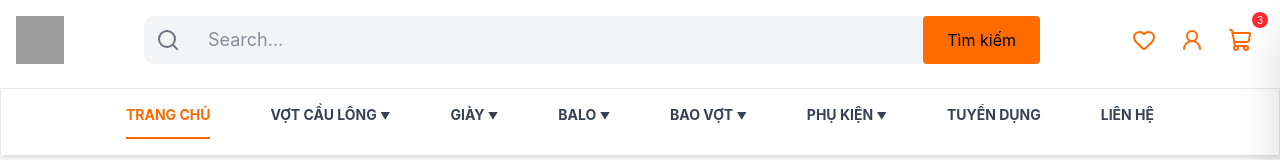
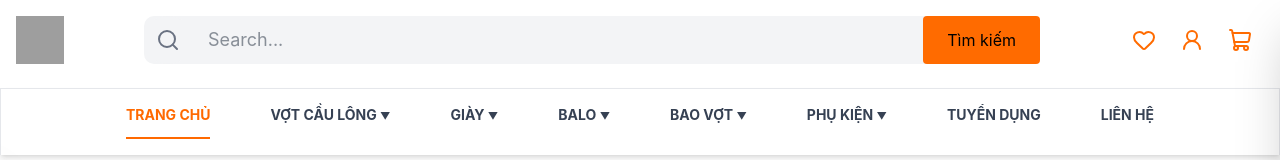
Before and after one commit to TemmaVN/Badminton_Shop, a React app in the folder Frontend/: page /cart in a window 1280 px wide. Shown: the top 160 px of the page. Built offline with nearby package versions, Linux system fonts and the light colour scheme; grey boxes are pictures that could not be loaded; the HTML template or start-up script is replaced by a standard one.

Commit message:
fixing more bug

```diff
--- a/Frontend/src/App.jsx
+++ b/Frontend/src/App.jsx
@@ -11,50 +11,72 @@ import Advertisement from './components/Advertisement';
 import Login from './layouts/Login';
 import Register from './layouts/Register';
 import Product from './layouts/Product';
-import ProductDetail from './layouts/ProductDetail'
+import ProductDetail from './layouts/ProductDetail';
 import Admin from './layouts/Admin';
 import Dashboard from './components/admin/Dashboard';
 import Statistics from './components/admin/Statistics';
 import UserList from './components/admin/UserList';
 import AdminInfo from './components/admin/AdminInfo';
-import ChangePassword from './components/ChangePassword';
-import Information from './components/Information';
+import UserInfor from './layouts/UserInfor';
 import MyOrder from './layouts/MyOrder';
 import CartDrawer from './layouts/CartDrawer';
 import CartPage from './layouts/CartPage';
 
+const UserLayout = ({ isMenuOpen, setIsMenuOpen, isCartOpen, setIsCartOpen, children }) => {
+  const isHideMainHeader = useMediaQuery('(min-width: 1250px)');
+  return (
+    <div className="bg-white relative h-auto w-full">
+      <PageHeader setIsMenuOpen={setIsMenuOpen} setIsCartOpen={setIsCartOpen} />
+      {isHideMainHeader && <MainHeader />}
+      <MenuHeader isOpen={isMenuOpen} setIsOpen={setIsMenuOpen} />
+      {children}
+      <CartDrawer isOpen={isCartOpen} setIsOpen={setIsCartOpen} />
+    </div>
+  );
+};
+
 function App() {
   const [isMenuOpen, setIsMenuOpen] = useState(false);
   const [isCartOpen, setIsCartOpen] = useState(false);
-  const isHideMainHeader = useMediaQuery('(min-width: 1250px)');
 
   return (
     <AuthProvider>
       <UserProvider>
         <CartProvider>
           <BrowserRouter>
-            <div className="bg-white relative h-auto w-full">
-              <PageHeader
-                setIsMenuOpen={setIsMenuOpen}
-                setIsCartOpen={setIsCartOpen}
-              />
-              {isHideMainHeader && <MainHeader />}
-              <MenuHeader isOpen={isMenuOpen} setIsOpen={setIsMenuOpen} />
-              <Routes>
-                <Route path="/" element={<Advertisement />} />
-                <Route path="/login" element={<Login />} />
-                <Route path="/register" element={<Register />} />
+            <Routes>
+              {/* Admin routes - wrapped inside Admin layout (no header/footer) */}
+              <Route element={<Admin />}>
                 <Route path="/dashboard" element={<Dashboard />} />
                 <Route path="/statistics" element={<Statistics />} />
                 <Route path="/users" element={<UserList />} />
                 <Route path="/admin-info" element={<AdminInfo />} />
-                <Route path="/changepwd" element={<ChangePassword />} />
-                <Route path="/information" element={<Information />} />
-                <Route path="/myorder" element={<MyOrder />} />
-                <Route path="/cart" element={<CartPage />} />
-              </Routes>
-              <CartDrawer isOpen={isCartOpen} setIsOpen={setIsCartOpen} />
-            </div>
+              </Route>
+
+              {/* Public routes - wrapped inside user layout with header */}
+              <Route
+                path="*"
+                element={
+                  <UserLayout
+                    isMenuOpen={isMenuOpen}
+                    setIsMenuOpen={setIsMenuOpen}
+                    isCartOpen={isCartOpen}
+                    setIsCartOpen={setIsCartOpen}
+                  >
+                    <Routes>
+                      <Route path="/" element={<Advertisement />} />
+                      <Route path="/login" element={<Login />} />
+                      <Route path="/register" element={<Register />} />
+                      <Route path="/products/:categorySlug" element={<Product />} />
+                      <Route path="/p/:productSlug" element={<ProductDetail />} />
+                      <Route path="/user-info" element={<UserInfor />} />
+                      <Route path="/myorder" element={<MyOrder />} />
+                      <Route path="/cart" element={<CartPage />} />
+                    </Routes>
+                  </UserLayout>
+                }
+              />
+            </Routes>
           </BrowserRouter>
         </CartProvider>
       </UserProvider>
--- a/Frontend/src/api.js
+++ b/Frontend/src/api.js
@@ -48,7 +48,8 @@ export const userApi = {
 // ========== ORDER API ==========
 export const orderApi = {
   getMyOrders: () => api.get('/Order/my-orders'),
-  cancelOrder: (orderId) => api.put(`/Order/cancel/${orderId}`),
+  cancel: (orderId) => api.put(`/Order/cancel/${orderId}`),
+  create: (data) => api.post('/Order/create', data),
 };
 //Cart Api
 export const cartApi = {
--- a/Frontend/src/layouts/PageHeader.jsx
+++ b/Frontend/src/layouts/PageHeader.jsx
@@ -1,21 +1,27 @@
 import React, { useState } from 'react'
-import { ArrowLeft, Heart, Menu, Search, ShoppingCart, User, User2 } from 'lucide-react'
+import { ArrowLeft, Heart, Menu, Search, ShoppingCart, User2 } from 'lucide-react'
+import { useNavigate } from 'react-router-dom'
 import Button from '../components/Button'
-import {useMediaQuery} from '../mystate/useMediaQuery'
+import { useMediaQuery } from '../mystate/useMediaQuery'
+import { useCart } from '../contexts/CartContext'
+import { useAuth } from '../contexts/AuthContext'
 
 const PageHeader = ({ setIsMenuOpen, setIsCartOpen}) => {
   const [isFocus, setIsFocus] = useState(false);
   const [showFullWidthSearch, setShowFullWidthSearch] = useState(false);
   const isPageMedium = useMediaQuery('(min-width: 768px)');
-  const isChangeFindButton = useMediaQuery('(min-width: 1500px)');
   const isShowFullWidthSearch = !isPageMedium && showFullWidthSearch;
   const isHideMainHeader = useMediaQuery('(min-width: 1250px)');
+  const { totalItems } = useCart();
+  const { isAuthenticated } = useAuth();
+  const navigate = useNavigate();
+
   return (
     <div className='flex gap-10 justify-center lg:gap-20 pt-4  mb-6 mx-4'>
         {!isHideMainHeader && <Button size='icon' onClick={() => setIsMenuOpen(true)}><Menu/></Button>}
         {!isShowFullWidthSearch &&
         <div>
-          <a href="">
+          <a href="/">
             <img src="https://static.fbshop.vn/wp-content/uploads/2026/01/cropped-logo-4.webp" alt="" className='w-12 h-12'/>
           </a>
         </div>}
@@ -45,16 +51,18 @@ const PageHeader = ({ setIsMenuOpen, setIsCartOpen}) => {
           <Button size='icon'>
             <Heart/>
           </Button>
-                    <Button size='icon'>
+          <Button size='icon' onClick={() => navigate(isAuthenticated ? '/user-info' : '/login')}>
             <User2/>
           </Button>
-                    <Button size='icon'
+          <Button size='icon'
                     onClick={() => setIsCartOpen(true)}
                     className="relative">
             <ShoppingCart />
-            <span className="absolute -top-1 -right-1 bg-red-500 text-white text-[10px] rounded-full w-4 h-4 flex items-center justify-center">
-                3
+            {totalItems > 0 && (
+              <span className="absolute -top-1 -right-1 bg-red-500 text-white text-[10px] rounded-full w-4 h-4 flex items-center justify-center">
+                {totalItems > 99 ? '99+' : totalItems}
               </span>
+            )}
           </Button>
         </div>}
     </div>
--- a/Frontend/src/layouts/UserInfor.jsx
+++ b/Frontend/src/layouts/UserInfor.jsx
@@ -3,8 +3,8 @@ import { User2, LockKeyhole, PackageMinus } from 'lucide-react';
 import Button from '../components/Button';
 import { useMediaQuery } from '../mystate/useMediaQuery';
 import Information from '../components/Information';
-import ChangePass from '../components/ChangePass';
-import MyOrders from '../components/MyOrders';
+import ChangePass from '../components/ChangePassword';
+import MyOrders from './MyOrder';
 import { useAuth } from '../contexts/AuthContext';
 
 const UserInfo = () => {
```
Also changed, not shown: 1 other file (tests, documents, lock files or other folders).
